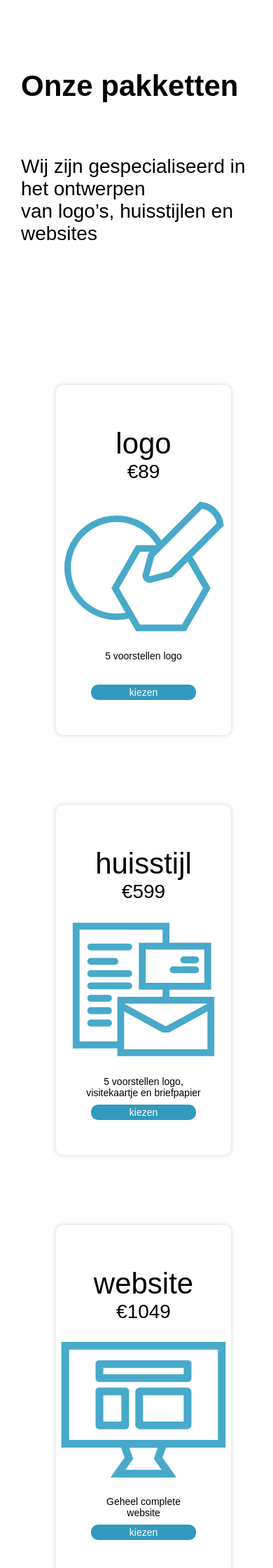
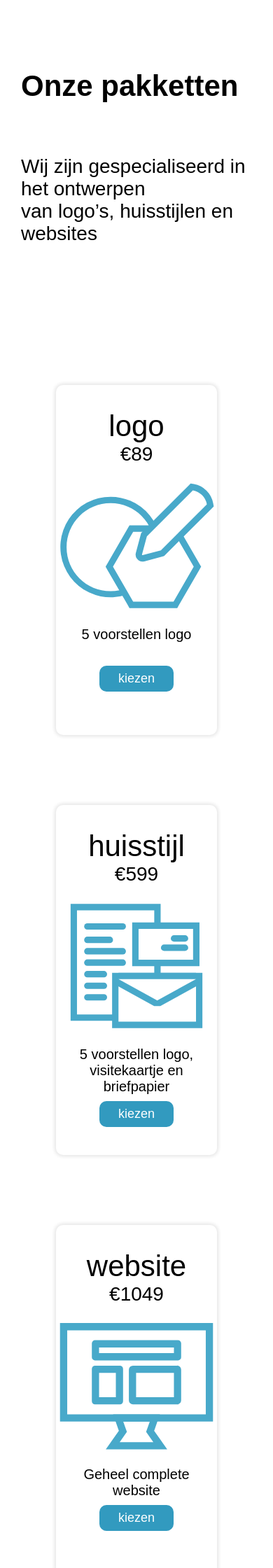
Before and after one commit to MatthijsBerghuisMA/Invisual, a PHP site: page /shop in a window 390 px wide. Shown: the part 355-2595 px from the top of the page at 70% size. Run offline with PHP 8.4, Linux system fonts and the light colour scheme.

Commit message:
small changes
i have made some small changes to make it more responsive. still woring on it

```diff
--- a/public/css/style.css
+++ b/public/css/style.css
@@ -12,12 +12,14 @@
     font-family: "Monserrat-extrabold";
     src: url("../font/Montserrat-ExtraBold.ttf");
 }
+
 * {
     font-family: 'Montserrat', sans-serif;
     margin: 0;
     padding: 0;
     box-sizing: border-box;
     color: #23387c;
+    max-width: 100%;
 }
 
 button,
@@ -169,6 +171,18 @@
     transform: translateY(-15px) rotate(45deg);
 }
 
+
+@media screen and (max-width: 1300px) {
+
+    nav {
+        padding: 0px 130px;
+    }
+
+    .logo {
+        font-size: 2em;
+    }
+}
+
 @media screen and (max-width: 900px) {
 
     .nav_rechts1 {
@@ -185,7 +199,7 @@
     }
 
     nav {
-        padding: 0 25px;
+        padding: 0 30px;
         margin-top: 0px;
     }
 
@@ -199,16 +213,7 @@
     }
 }
 
-@media screen and (max-width: 1300px) {
 
-    nav {
-        padding: 0px 50px;
-    }
-
-    .logo {
-        font-size: 2em;
-    }
-}
 /* Nav End */
 
 /* Content Start */
@@ -253,18 +258,39 @@
     font-family: "Monserrat-regular";
 }
 
+@media screen and (max-width: 1300px) {
+
+    .container {
+        max-width: 1000px;
+    }
+
+}
+
 @media screen and (max-width: 800px) {
 
     .container {
         margin: 0px 30px;
     }
 
+    .slogan {
+        height: 65vh;
+    }
+
+    .test {
+        height: 65vh;
+    }
+
     .subslogen {
-        width: 87%;
-        font-size: 1.5em;
-        line-height: 35px;
-        font-weight: 900;
+        font-size: 20px;
+        line-height: 26px;
+        padding-top: 50px;
     }
+
+    .headsl {
+        padding-top: 125px;
+        font-size: 40px;
+    }
+
 }
 
 /* Content End */
@@ -279,7 +305,8 @@
     margin-bottom: 200px;
 }
 
-.logoN span, .websiteNodig span {
+.logoN span,
+.websiteNodig span {
     font-size: 2em;
     color: black;
 }
@@ -308,7 +335,8 @@
     font-family: "Monserrat-extrabold";
 }
 
-.logoN a, .websiteNodig a {
+.logoN a,
+.websiteNodig a {
     align-self: center;
 }
 
@@ -317,10 +345,14 @@
 }
 
 @media screen and (max-width: 800px) {
-    .logoN span ,.websiteNodig span {
+
+    .logoN span,
+    .websiteNodig span {
         margin: 10px 20px;
+        text-align: center;
     }
 }
+
 /* Logo? End */
 
 /* Website start */
@@ -354,9 +386,12 @@
     padding: 7px 30px;
     background-color: white;
     border-radius: 4px;
+    color: rgb(0, 0, 0);
     font-weight: bolder;
     font-size: 0.7em;
     transition: 0.5s;
+    margin: 0px auto;
+    display: flex;
     -webkit-appearance: none;
 }
 
@@ -373,7 +408,6 @@
     }
 
 }
-
 
 /* Input start */
 
@@ -407,7 +441,7 @@
     position: absolute;
     left: 5px;
     font-size: 18px;
-    color: #23387c;
+    color: #000000;
     transition: transform 200ms ease, font-size 200ms ease, color 200ms ease;
     pointer-events: none;
 }
@@ -485,14 +519,15 @@
     }
 
 }
+
 /* Contact End */
 
 /* Diensten Start */
+
 .bannershop {
     height: 40vh;
-        background-image: url(../img/banner1.jpg);
+    background-image: url(../img/12.jpg);
     background-repeat: no-repeat;
-        background-attachment: fixed;
     background-position: center;
     background-size: cover;
 }
@@ -516,7 +551,7 @@
 }
 
 .shop-block {
-        padding: 50px 0px;
+    padding: 25px 0px;
     display: flex;
     flex-direction: column;
     text-align: center;
@@ -539,6 +574,7 @@
 .spanc {
     margin-bottom: 9px;
 }
+
 .shop-item {
     margin-top: 10px;
     font-size: 3em;
@@ -579,6 +615,26 @@
     margin-top: 75px;
     font-size: 2em;
 }
+
+@media screen and (max-width: 800px) {
+
+    .shop {
+        align-items: center;
+        justify-content: center;
+    }
+
+    .shop-button {
+        width: 106px;
+        font-size: 18px;
+        padding: 8px 10px;
+    }
+
+    .item-info {
+        font-size: 20px;
+    }
+
+}
+
 /* Diensten End */
 
 /* Project page */
@@ -593,7 +649,8 @@
     grid-gap: 70px 0px;
 }
 
-  #projects h2, #projects p {
+#projects h2,
+#projects p {
     text-align: center;
 }
 
@@ -609,13 +666,14 @@
 .box {
     width: 70%;
     margin: 0 auto;
-    box-shadow: 0 1px 3px rgba(0,0,0,0.4);
+    box-shadow: 0 1px 3px rgba(0, 0, 0, 0.4);
     background: #f2f2f28f;
     padding: 1em 1em;
     text-align: center;
 }
 
-  #projects{
+#projects {
     padding-bottom: 5em;
 }
+
 /* Project End */
```
Lines whose indentation alone changed are shown as unchanged.
